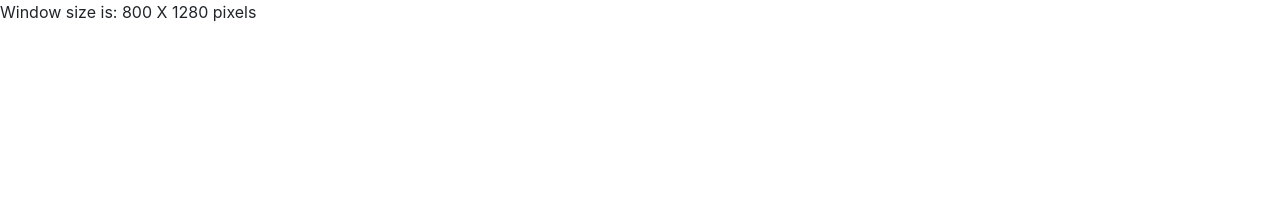
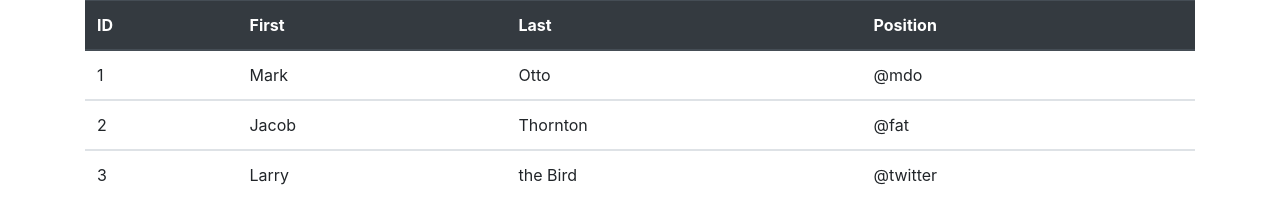
Before and after one commit to nlamonaco86/employeeDirectory, a plain HTML site: page index.html in a window 1280 px wide. Drawn offline with nearby package versions, Linux system fonts and the light colour scheme.

Commit message:
table rendered by JS

```diff
--- a/assets/script.js
+++ b/assets/script.js
@@ -1,8 +1,37 @@
-const getSize = () => {
-    document.getElementById("output").innerHTML = "Window size is: " + window.innerHeight + " X " + window.innerWidth + " pixels"
-    setInterval(getSize,500);
+const employees = [
+    {
+        id: 1,
+        first: "Mark",
+        last: "Otto",
+        position: "@mdo"
+    },
+    {
+        id: 2,
+        first: "Jacob",
+        last: "Thornton",
+        position: "@fat"
+    },
+    {
+        id: 3,
+        first: "Larry",
+        last: "the Bird",
+        position: "@twitter"
+    }]
+
+const renderTable = () => {
+    for (let i = 0; i < employees.length; i++) {
+        document.getElementById("employees").insertAdjacentHTML('beforebegin',
+            `<tr>
+            <td scope="col">${employees[i].id}</td>
+            <td scope="col">${employees[i].first}</td>
+            <td scope="col">${employees[i].last}</td>
+            <td scope="col">${employees[i].position}</td>
+            </tr>`)
+    }
 }
 
-getSize()
+document.getElementById("firstname").addEventListener("click", () => {
+    console.log("click");
+});
 
-console.warn("This is a warning message!")
+renderTable();
--- a/index.html
+++ b/index.html
@@ -21,12 +21,25 @@
     <script src="assets/script.js" defer></script>
     <!-- Font Kit -->
     <script src="https://kit.fontawesome.com/6337599472.js"></script>
-    <title>Window Functionality</title>
+    <title>Sorting a Table</title>
 </head>
 
 <body>
-
-<div id="output"></div>
+<section class="container">
+    <table class="table">
+        <thead class="thead-dark">
+          <tr>
+            <th scope="col">ID</th>
+            <th scope="col" id="firstname">First</th>
+            <th scope="col">Last</th>
+            <th scope="col">Position</th>
+          </tr>
+        </thead>
+        <tbody id="employees">
+        </tbody>
+      </table>
+</section>
 
 </body>
+
 </html>
```
